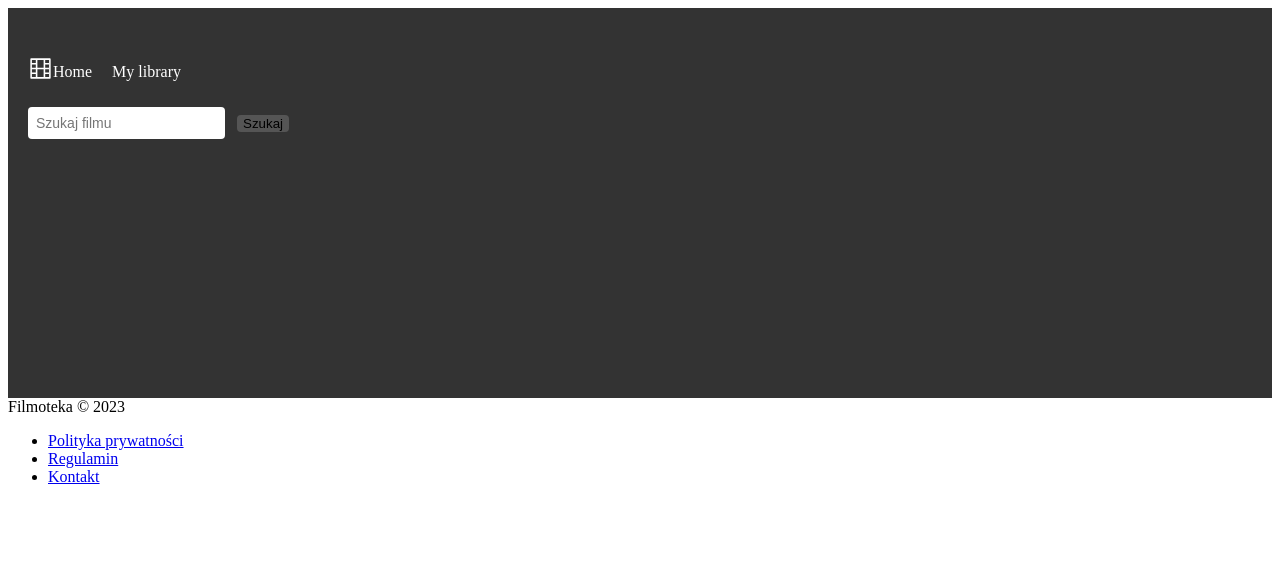
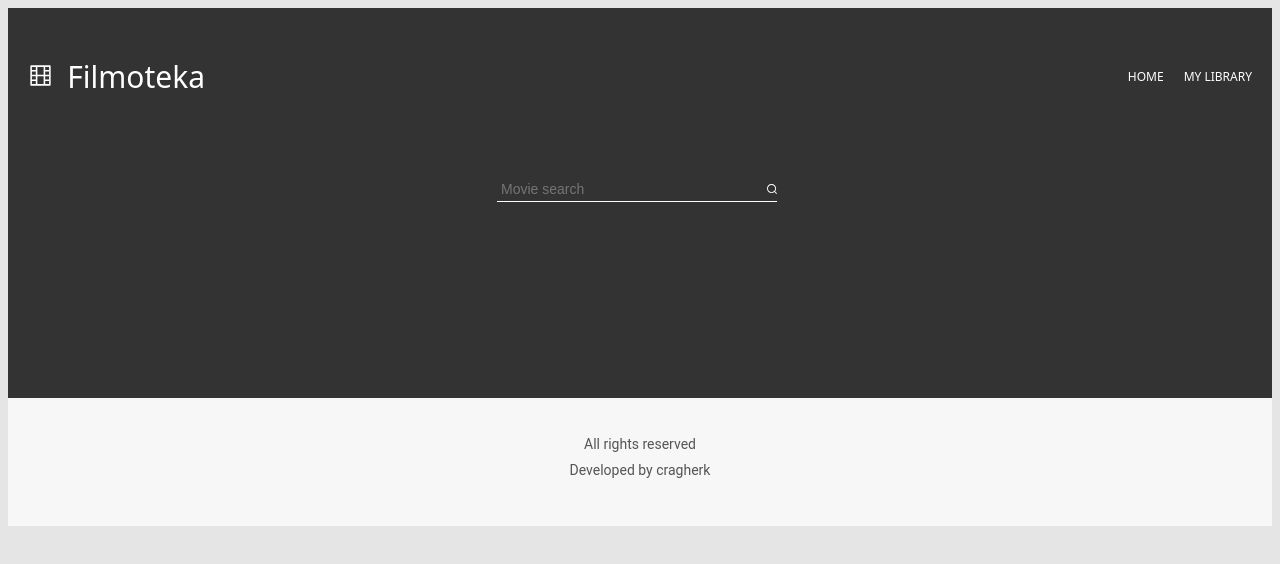
Before and after one commit to CragHerk/my-film-site, a website built with Parcel: page src/index.html in a window 1280 px wide. Built offline with nearby package versions, Linux system fonts and the light colour scheme; files whose address does not match are found by name.

Commit message:
header footer

```diff
--- /dev/null
+++ b/src/css/footer.css
@@ -0,0 +1,15 @@
+.footer {
+  height: 100px;
+  font-family: Roboto;
+  font-size: 14px;
+  font-weight: 400;
+  line-height: 16px;
+  letter-spacing: 0em;
+  text-align: center;
+  color: #545454;
+  background-color: #f7f7f7;
+  padding-top: 28px;
+}
+.footer__text {
+  margin: 10px;
+}
--- a/src/css/header.css
+++ b/src/css/header.css
@@ -1,3 +1,7 @@
+body {
+  background-color: #e5e5e5;
+}
+
 .header {
   background-color: #333;
   color: #fff;
@@ -6,6 +10,8 @@
   background-size: cover;
   max-width: 767px;
   height: 230px;
+  font-family: system-ui, -apple-system, BlinkMacSystemFont, 'Segoe UI', Roboto,
+    Oxygen, Ubuntu, Cantarell, 'Open Sans', 'Helvetica Neue', sans-serif;
 }
 
 @media screen and (min-width: 768px) {
@@ -23,10 +29,12 @@
     max-width: 1500px;
   }
 }
+@media screen and (max-width: 767px) {
+  .header__filmoteka {
+    display: none;
+  }
+}
 
-.header__logo {
-  font-size: 24px;
-}
 .header__logo img {
   width: 25px;
   height: 25px;
@@ -49,34 +57,55 @@
   text-decoration: none;
 }
 
-.header__nav a:hover {
-  text-decoration: underline;
-}
-
-.header__form input[type='search'] {
-  border: none;
-  border-radius: 4px;
-  padding: 8px;
-  margin-right: 8px;
-  font-size: 14px;
-}
-
 .header__form button {
   border: none;
   border-radius: 4px;
-  background-color: #555;
+  background-color: transparent;
+  cursor: pointer;
 }
 
 .header__nav {
+  align-items: center;
+  font-size: 12px;
   display: flex;
-  align-items: center;
 }
-
+.header__a {
+  color: white;
+}
+.header__a:hover {
+  text-decoration: underline;
+  text-decoration-color: red;
+  text-decoration-style: solid;
+  transition: text-decoration 0.5s ease;
+}
 .header__form {
-  margin-left: auto;
-  margin-top: 20px;
+  display: flex;
+  margin-top: 80px;
+  justify-content: center;
 }
 .header__content {
   margin-top: 28px;
   display: flex;
+  justify-content: space-between;
 }
+.search__film {
+  background-color: transparent;
+  border: none;
+  border-bottom: 1px solid #fff;
+  width: 280px;
+  padding: 4px;
+  margin-right: 4px;
+  font-size: 14px;
+  color: #fff;
+  outline: none;
+}
+.header__button {
+  margin-left: -20px;
+}
+.header__filmoteka {
+  margin-left: 10px;
+  font-size: 30px;
+  font-family: system-ui, -apple-system, BlinkMacSystemFont, 'Segoe UI', Roboto,
+    Oxygen, Ubuntu, Cantarell, 'Open Sans', 'Helvetica Neue', sans-serif;
+  text-decoration: none;
+}
--- a/src/css/styles.css
+++ b/src/css/styles.css
@@ -1 +1,2 @@
 @import url('header.css');
+@import url('footer.css');
--- a/src/partials/footer.html
+++ b/src/partials/footer.html
@@ -1,10 +1,4 @@
 <footer class="footer">
-  <div class="footer__text">Filmoteka &copy; 2023</div>
-  <nav class="footer__nav">
-    <ul>
-      <li><a href="#">Polityka prywatności</a></li>
-      <li><a href="#">Regulamin</a></li>
-      <li><a href="#">Kontakt</a></li>
-    </ul>
-  </nav>
+  <div class="footer__text" href="#">All rights reserved</div>
+  <div class="footer__text" href="#">Developed by cragherk</div>
 </footer>
--- a/src/partials/header.html
+++ b/src/partials/header.html
@@ -1,17 +1,25 @@
 <header class="header">
   <div class="header__content">
     <div class="header__logo">
-      <img src="./images/film-svgrepo-com.svg" alt="Logo" />
+      <img src="./images/film-svgrepo-com.svg" class="header__img" alt="Logo" />
+      <a class="header__filmoteka">Filmoteka</a>
     </div>
     <nav class="header__nav">
       <ul>
-        <li><a href="#">Home</a></li>
-        <li><a href="#">My library</a></li>
+        <li><a class="header__a" href="#">HOME</a></li>
+        <li><a class="header__a" href="#">MY LIBRARY</a></li>
       </ul>
     </nav>
   </div>
   <form class="header__form">
-    <input type="search" placeholder="Szukaj filmu" />
-    <button type="submit">Szukaj</button>
+    <input type="search" class="search__film" placeholder="Movie search" />
+    <button type="submit" class="header__button">
+      <img
+        src="./images/loupe-search-svgrepo-com.svg"
+        alt="loupe"
+        width="10px"
+        height="10px"
+      />
+    </button>
   </form>
 </header>
```
Also changed, not shown: src/images/loupe-search-svgrepo-com.svg (added).
